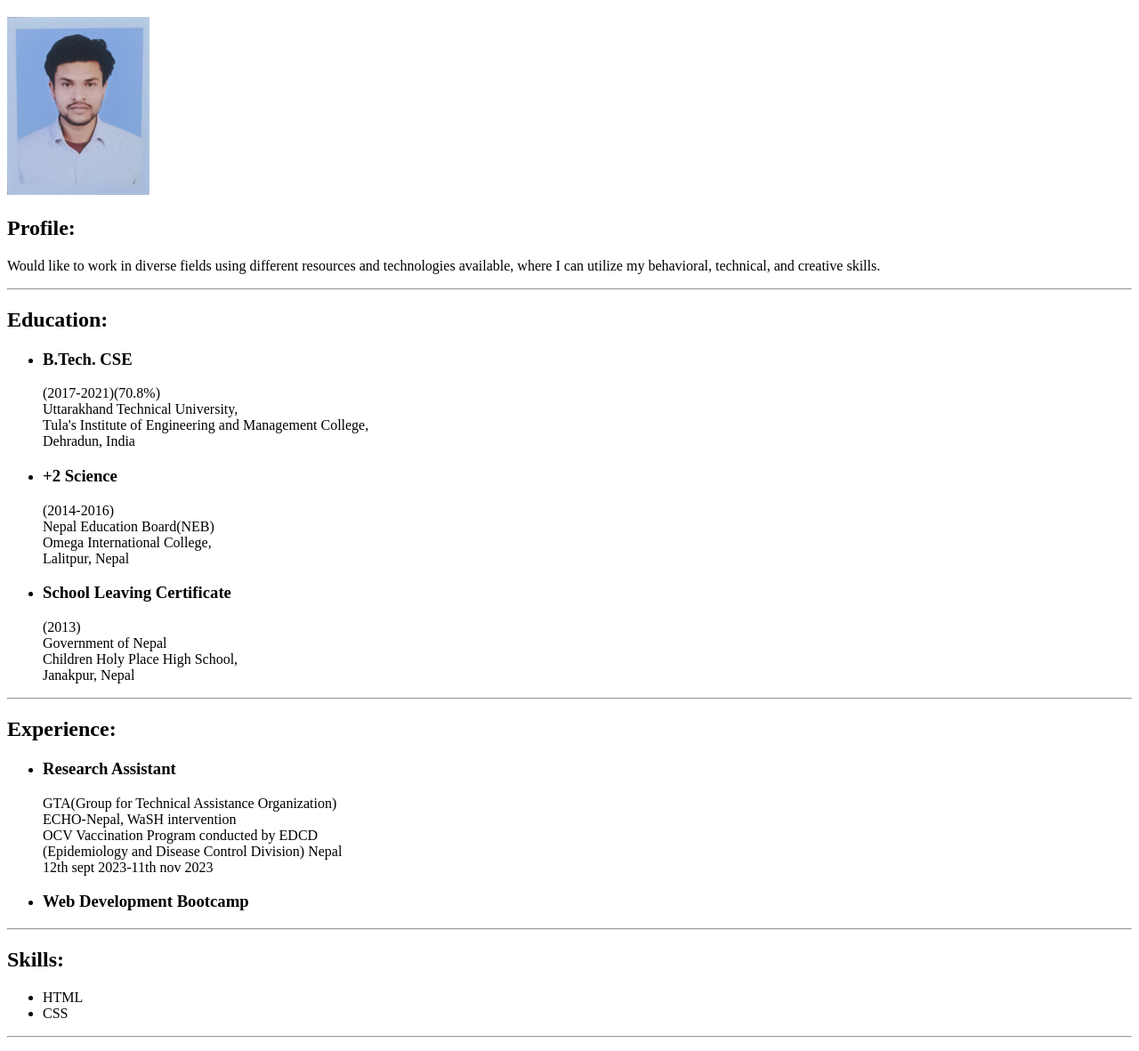
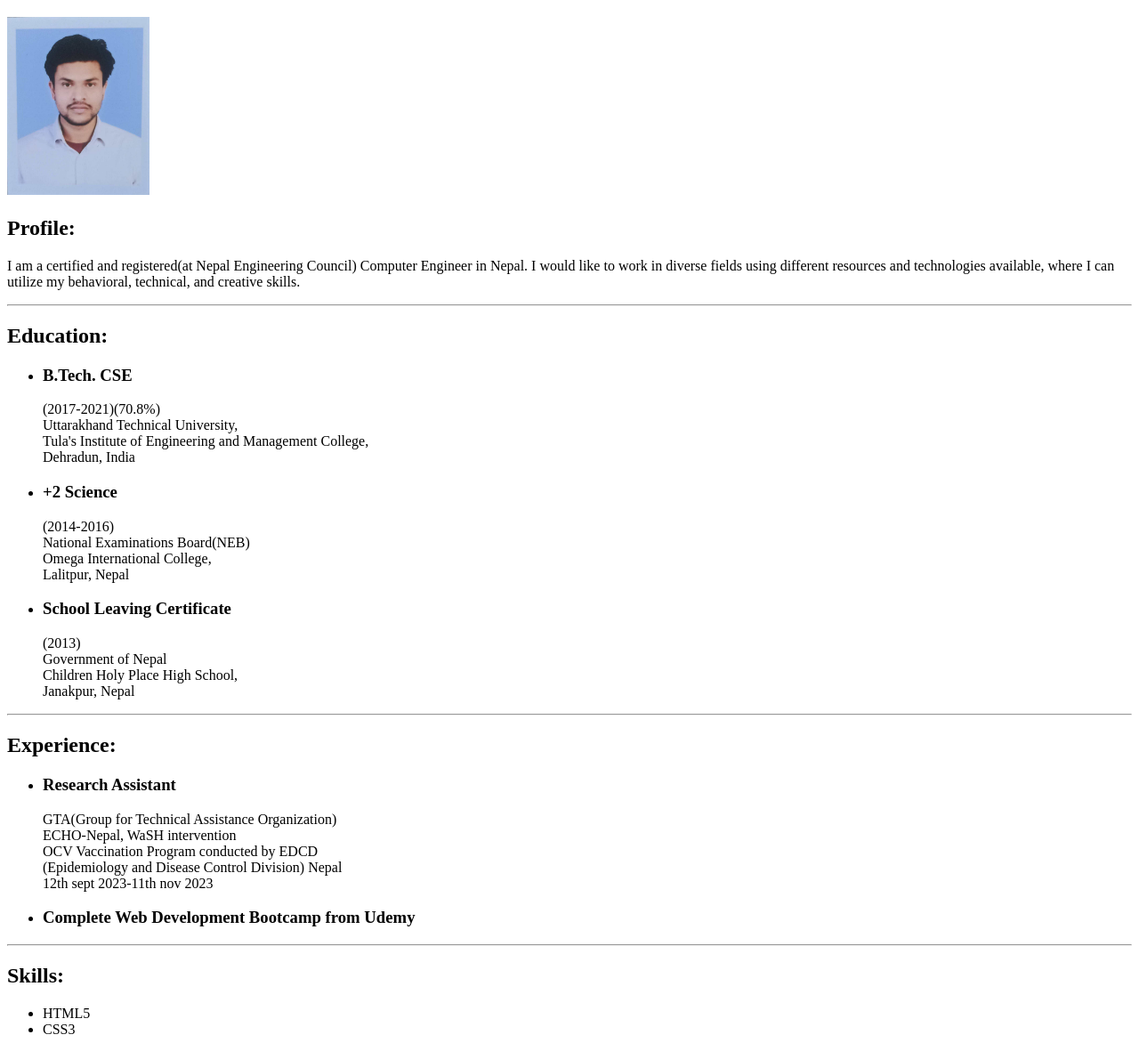
Before and after one commit to subodh-kamal/html-resume, a plain HTML site: page index.html in a window 1280 px wide. Shown: the part 61-1242 px from the top of the page at 89% size. Drawn offline with Linux system fonts and the light colour scheme.

Commit message:
Update index.html
correction made and added the Registration at NEC

```diff
--- a/index.html
+++ b/index.html
@@ -14,7 +14,7 @@
 
 
     <h2>Profile:</h2>
-    <p>Would like to work in diverse fields using different resources and technologies available, where I can utilize my behavioral, technical, and creative skills.</p>
+    <p>I am a certified and registered(at Nepal Engineering Council) Computer Engineer in Nepal. I would like to work in diverse fields using different resources and technologies available, where I can utilize my behavioral, technical, and creative skills.</p>
     <hr />
 
 
@@ -30,7 +30,7 @@
         </li>
         <li>
             <h3>+2 Science</h3>(2014-2016)<br />
-            Nepal Education Board(NEB)<br />
+            National Examinations Board(NEB)<br />
             Omega International College,<br />
             Lalitpur, Nepal
         </li>
@@ -57,7 +57,7 @@
             12th sept 2023-11th nov 2023
         </li>
         <li>
-            <h3>Web Development Bootcamp</h3>
+            <h3>Complete Web Development Bootcamp from Udemy</h3>
         </li>
     </ul>
     <hr />
@@ -67,8 +67,8 @@
 
     <h2>Skills:</h2>
     <ul>
-        <li>HTML</li>
-        <li>CSS</li>
+        <li>HTML5</li>
+        <li>CSS3</li>
     </ul>
     <hr />
 
```
